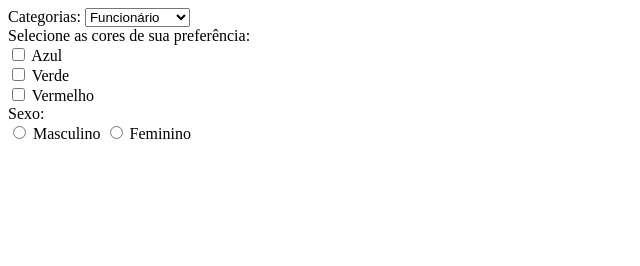
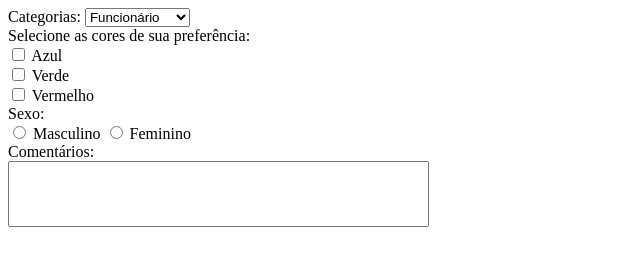
Before and after one commit to barthwagner/formulario, a plain HTML site: page index.html in a window 1280 px wide. Shown: the whole page, without its empty margins (0-640 px from the left). Drawn offline with Linux system fonts and the light colour scheme.

Commit message:
Adicionado TextArea 09032002

```diff
--- a/index.html
+++ b/index.html
@@ -36,6 +36,17 @@
         <label for="sexo_f">Feminino</label>
     </div>
 
+    <div>
+        <label for="comentarios">Comentários:</label>
+        <br/>
+        <textarea
+            name="comentarios"
+            id="comentarios"
+            cols="50"
+            rows="4"
+            style="resize: none;"
+        ></textarea>
+    </div>
 
   </body>
 </html>
```
